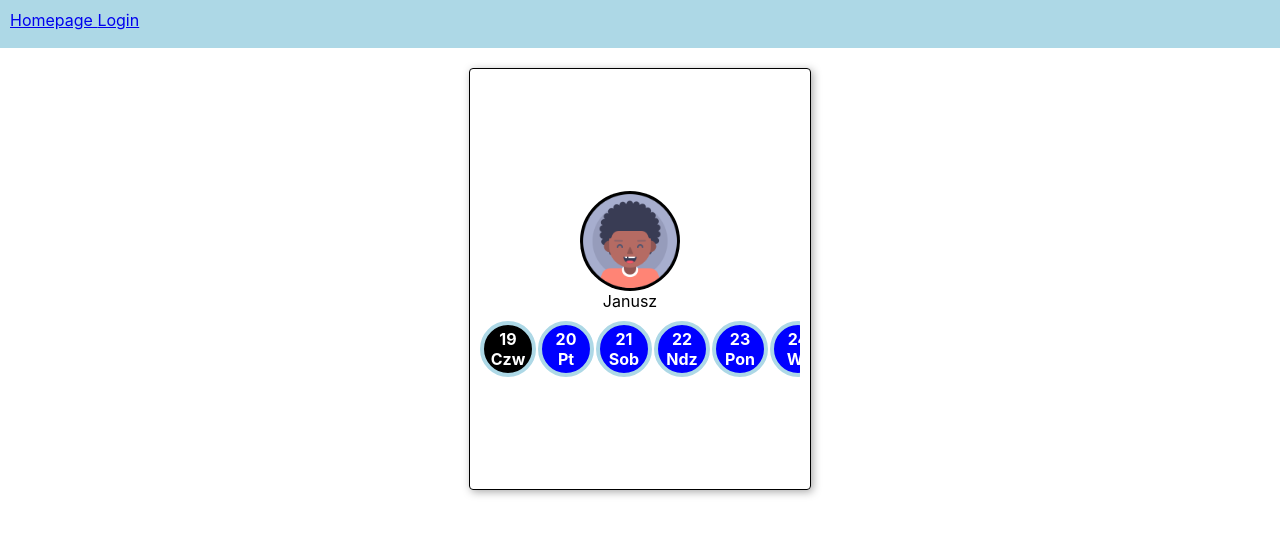
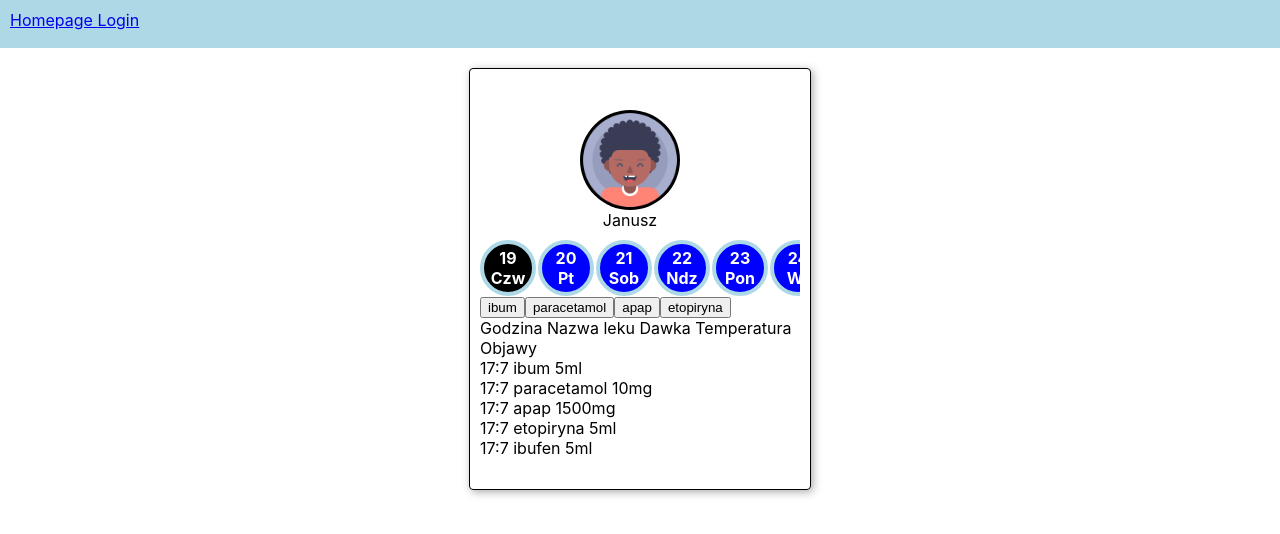
Before and after one commit to olivergav/pediatric_calculator, a React (Create React App) app: page /dose/1 in a window 1280 px wide. Shown: the top 534 px of the page. Built offline with nearby package versions, Linux system fonts and the light colour scheme.

Commit message:
added filtering by drug, added timeline component

```diff
--- a/src/components/dose/Dose.css
+++ b/src/components/dose/Dose.css
@@ -9,4 +9,5 @@
 .calendar-map {
     display: flex;
     width: 200%;
+    cursor: pointer;
 }
--- a/src/components/dose/Dose.jsx
+++ b/src/components/dose/Dose.jsx
@@ -1,13 +1,69 @@
 import React, {useState} from 'react';
+import {useLocation} from "react-router-dom";
+
+import TimeLine from "../timeLine/TimeLine";
 import Navbar from "../navBar/NavBar";
 import ChildrenNav from "../childrenNav/ChildrenNav";
 import CalendarButton from "../calendarButton/CalendarButton";
+import DrugsFilter from "../drugsFilter/DrugsFilter";
 
 import "./Dose.css"
 
+const timeLineData = [
+    {
+        time: new Date(),
+        drugName: 'ibum',
+        dosage: "5ml",
+        temperature: undefined,
+        symptoms: [],
+        checked: false,
+        id: 1,
+    },
+    {
+        time: new Date(),
+        drugName: 'paracetamol',
+        dosage: "10mg",
+        temperature: undefined,
+        symptoms: [],
+        checked: false,
+        id: 2,
+    },
+    {
+        time: new Date(),
+        drugName: 'apap',
+        dosage: "1500mg",
+        temperature: undefined,
+        symptoms: [],
+        checked: false,
+        id: 3,
+    },
+    {
+        time: new Date(),
+        drugName: 'etopiryna',
+        dosage: "5ml",
+        temperature: undefined,
+        symptoms: [],
+        checked: false,
+        id: 4,
+    },
+    {
+        time: new Date(),
+        drugName: 'ibufen',
+        dosage: "5ml",
+        temperature: undefined,
+        symptoms: [],
+        checked: false,
+        id: 5,
+    },
+]
+
 function Dose({activeChild, setActiveChild, children}) {
     const [calendar, setCalendar] = useState([...Array(7)].map((item, idx) => new Date((new Date()).setDate(new Date().getDate() + idx))));
-    const [currentActiveDay, setCurrentActiveDay] = useState(new Date())
+    const [currentActiveDay, setCurrentActiveDay] = useState(new Date());
+    const location = useLocation();
+    // const [drugs, setDrugs] = useState([location.state.drug]);
+    const [drugs, setDrugs] = useState(["ibum", "paracetamol", "apap", "etopiryna"]);
+    const [activeDrugs, setActiveDrugs] = useState([])
 
     return (
         <>
@@ -25,7 +81,9 @@ function Dose({activeChild, setActiveChild, children}) {
                                             setCurrentActiveDay={setCurrentActiveDay}
                             />)}
                     </div>
+                    <DrugsFilter drugs={drugs} activeDrugs={activeDrugs} setActiveDrugs={setActiveDrugs}/>
                 </div>
+                <TimeLine timeLineData={timeLineData} activeDrugs={activeDrugs}/>
             </div>
         </>
     )
--- /dev/null
+++ b/src/components/drugsFilter/DrugsFilter.css
@@ -0,0 +1,3 @@
+.filter-drug-active {
+    border: 1px solid red;
+}
--- /dev/null
+++ b/src/components/drugsFilter/DrugsFilter.jsx
@@ -0,0 +1,22 @@
+import React from 'react';
+import "./DrugsFilter.css"
+
+function DrugsFilter({drugs, activeDrugs, setActiveDrugs}) {
+    function handleDrugFilter(drug) {
+        setActiveDrugs((prevState) => (
+            prevState.includes(drug) ? (prevState.filter((item) => item !== drug)) : ([...prevState, drug])
+        ))
+    }
+
+    return (
+        <div>
+            {drugs.map((drug) => (
+                <button className={activeDrugs.includes(drug) ? "filter-drug-active" : ""} key={drug} onClick={() => handleDrugFilter(drug)}>
+                    {drug}
+                </button>
+            ))}
+        </div>
+    );
+}
+
+export default DrugsFilter;
--- a/src/components/drugsFinder/DrugsFinder.jsx
+++ b/src/components/drugsFinder/DrugsFinder.jsx
@@ -118,7 +118,7 @@ function DrugsFinder({activeChild}) {
             <h2>Zalecana dawka</h2>
             {dose}
             <div>
-                <Link to={`/dose/${activeChild}`} className="btn btn-icon">Rozpocznij podawanie lekarstw <span>+</span></Link>
+                <Link to={`/dose/${activeChild}`} className="btn btn-icon" state={{drug: drug}}>Rozpocznij podawanie lekarstw <span>+</span></Link>
             </div>
         </>
     );
--- /dev/null
+++ b/src/components/timeLine/TimeLine.jsx
@@ -0,0 +1,28 @@
+import React from 'react';
+
+function TimeLine({timeLineData, activeDrugs}) {
+    return (
+        <div>
+            <div className="timeline-header">
+                <span>Godzina </span>
+                <span>Nazwa leku </span>
+                <span>Dawka </span>
+                <span>Temperatura </span>
+                <span>Objawy </span>
+            </div>
+            <div>
+                {timeLineData.map(({time, drugName, dosage, temperature, symptoms, checked, id}) => (
+                    <div key={id}>
+                        <span>{time.getHours()}:{time.getMinutes()} </span>
+                        <span>{drugName} </span>
+                        <span>{dosage} </span>
+                        <span>{temperature} </span>
+                        <span>{symptoms} </span>
+                    </div>
+                ))}
+            </div>
+        </div>
+    );
+}
+
+export default TimeLine;
```
Also changed, not shown: src/components/timeLine/TimeLine.css (added).
